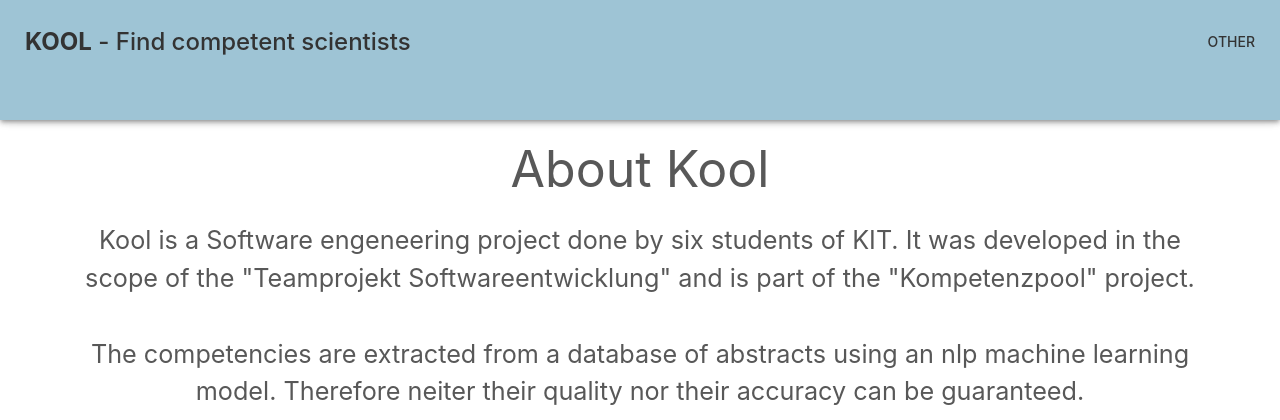
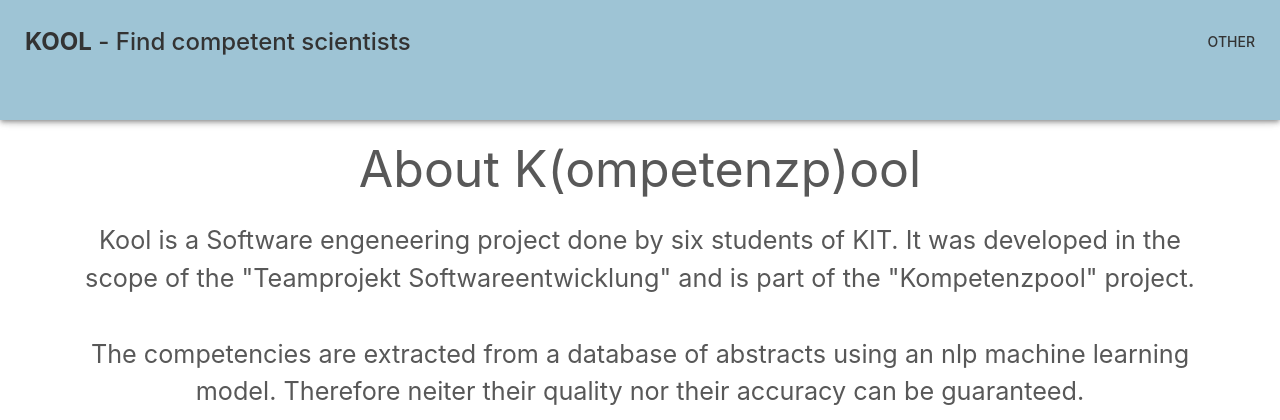
Before and after one commit to PaulKMueller/kool, a Django app: page /aboutkool/ in a window 1280 px wide. Shown: the top 420 px of the page. Run offline with Django 4.2, Linux system fonts and the light colour scheme; some libraries are stand-ins or nearby versions.

Commit message:
[refactor] minor changes

```diff
--- a/frontend/templates/aboutkool.html
+++ b/frontend/templates/aboutkool.html
@@ -8,7 +8,7 @@
 </div>
 
 <div class="container" style="width: 90%;">
-  <h1 class="flow-text" style="padding-top: 100px; font-size: 50px">About Kool</h1>
+  <h1 class="flow-text" style="padding-top: 100px; font-size: 50px">About K(ompetenzp)ool</h1>
   <p class="flow-text" >Kool is a Software engeneering project done by six students of KIT.
     It was developed in the scope of the "Teamprojekt Softwareentwicklung" and is part of the "Kompetenzpool" project. <br><br>
     The competencies are extracted from a database of abstracts using an nlp machine learning model.
```
Also changed, not shown: 1 other file.
